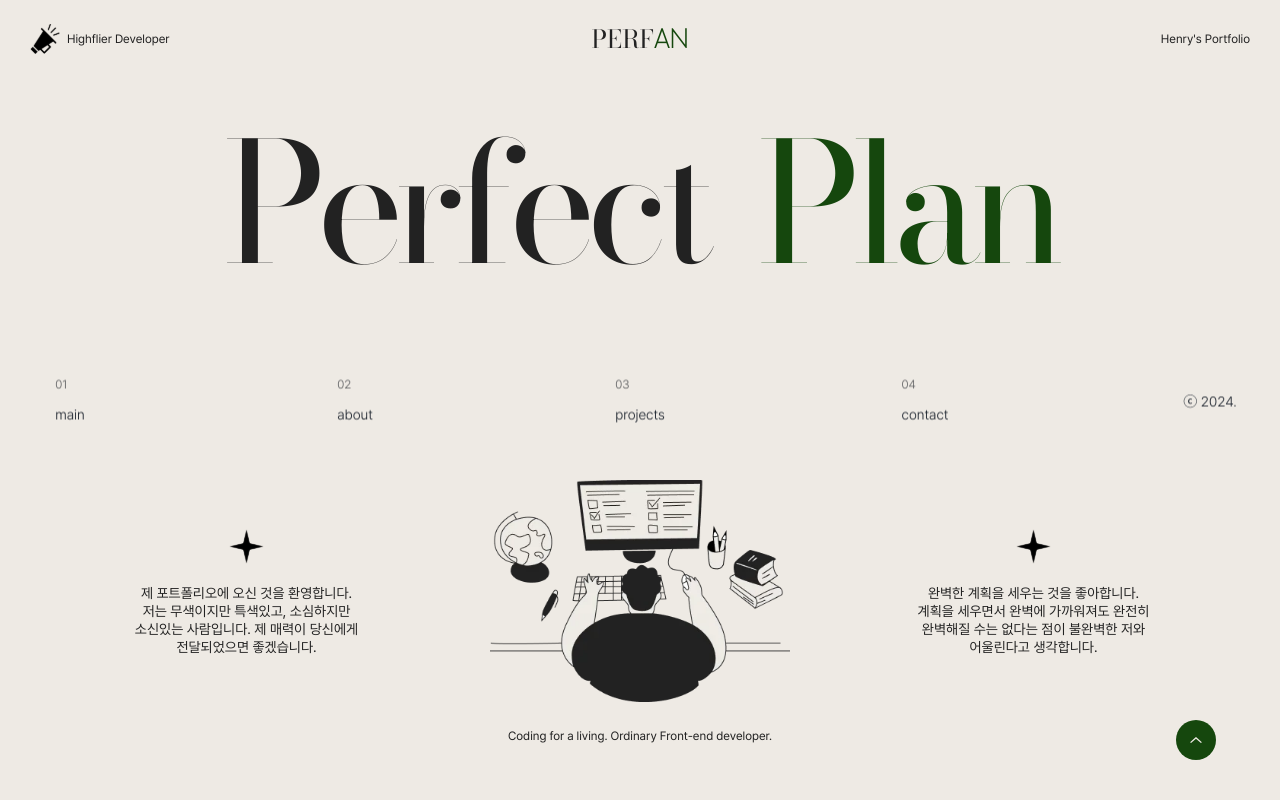
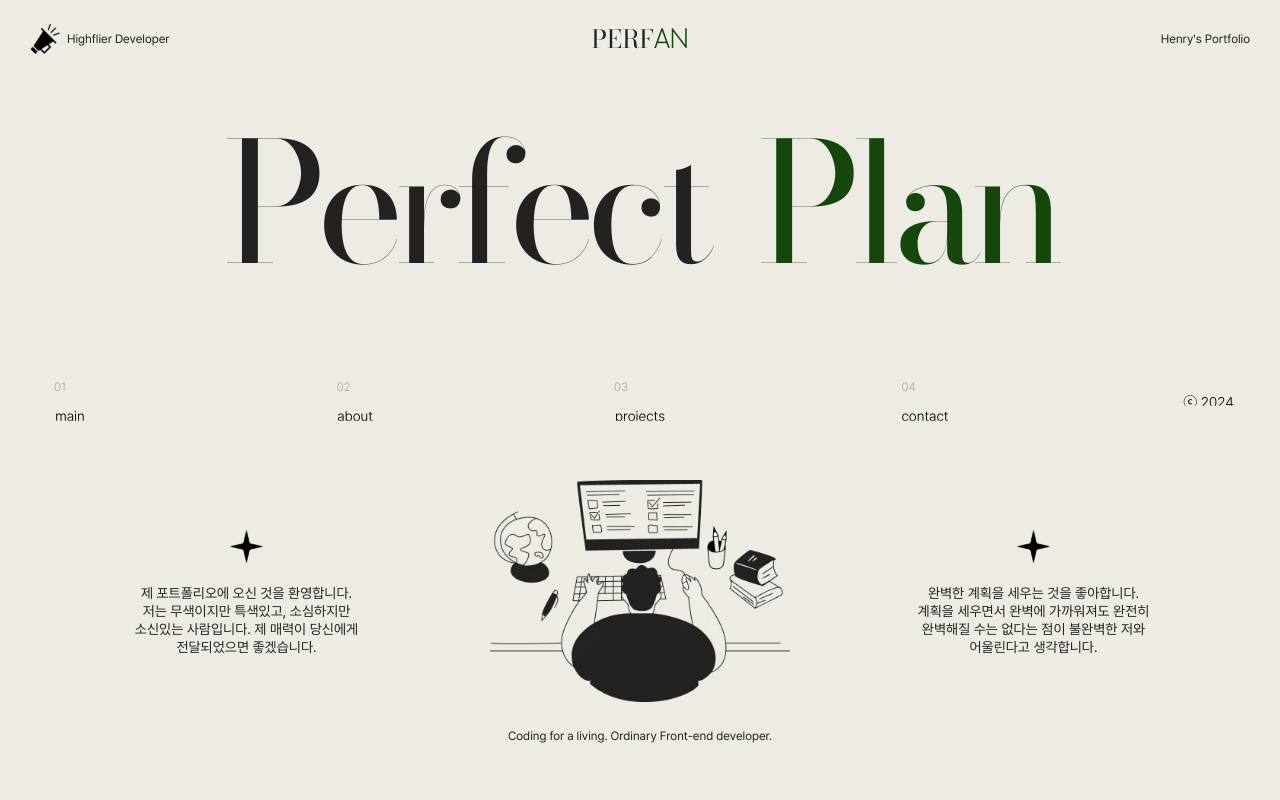
Before and after one commit to KimHyunLo/PERFAN, a React (Vite) app: page / in a window 1280 px wide. Shown: the top 800 px of the page. Built offline with nearby package versions, Linux system fonts and the light colour scheme.

Commit message:
update: gnb 애니메이션 추가

```diff
--- a/src/components/Nav.tsx
+++ b/src/components/Nav.tsx
@@ -1,6 +1,7 @@
 import styled from 'styled-components'
 import { useCustomContext } from '../hooks/useCustomContext '
 import { SectionsContext } from '../store/section-context'
+import { useState } from 'react'
 
 const StyledNav = styled.nav`
   position: fixed;
@@ -8,7 +9,6 @@ const StyledNav = styled.nav`
   left: 0;
   transform: translateY(-50%);
   width: 100%;
-  mix-blend-mode: exclusion;
   z-index: 1;
 
   @media only screen and (max-width: 1024px) {
@@ -28,11 +28,13 @@ const StyledListItem = styled.li`
 `
 
 const StyledButton = styled.button`
+  position: relative;
   display: flex;
   flex-direction: column;
   align-items: center;
   font-weight: 300;
   margin: 0 auto;
+  z-index: 1;
 
   .number {
     color: var(--gray);
@@ -40,36 +42,138 @@ const StyledButton = styled.button`
     align-self: start;
   }
 
-  .path {
-    color: var(--white);
-  }
-
   &.text {
     cursor: default;
   }
+
+  &:hover {
+    .sans span,
+    .serif span {
+      transform: translateY(-0.9vw);
+    }
+  }
+`
+
+const StyledTitleBox = styled.div<{ $index: number }>`
+  position: absolute;
+  top: 50%;
+  left: 0;
+  transform: translateY(-50%);
+  width: 100vw;
+  height: 0;
+  background-color: var(--black);
+  transition: all 0.5s;
+  overflow: hidden;
+
+  &.on${(props) => props.$index} {
+    height: 25vh;
+
+    .title span {
+      transform: translateY(0);
+    }
+  }
+
+  .title {
+    position: absolute;
+    top: 50%;
+    left: 50%;
+    transform: translate(-50%, -50%);
+    width: 100%;
+    font-family: 'Bodoni Moda', sans-serif;
+    font-size: max(45px, 13vw);
+    word-spacing: 2rem;
+    text-align: center;
+    letter-spacing: -10px;
+    line-height: 1;
+    color: var(--dark-gray);
+
+    span {
+      transform: translateY(25vh);
+
+      &:nth-child(1) {
+        text-transform: uppercase;
+      }
+    }
+  }
+`
+
+const StyledLinkBox = styled.div`
+  height: 0.9vw;
+  line-height: 1;
+  overflow: hidden;
+
+  .serif {
+    font-family: 'Bodoni Moda', sans-serif;
+    color: var(--white);
+  }
+`
+
+const StyledLetterSpan = styled.span<{ $delay: number }>`
+  display: inline-block;
+  transition: all 0.5s;
+  ${({ $delay }) => `transition-delay: ${$delay / 50}s`}
 `
 
 export default function Nav() {
   const { sections, onNavClick } = useCustomContext(SectionsContext)
+  const [isSelected, setIsSelected] = useState<boolean>(false)
+  const [title, setTitle] = useState<number>(0)
 
   function handleClick(index: number) {
     onNavClick(sections[index].ref.current)
   }
 
+  function handleMoustEnter(index: number) {
+    setIsSelected(true)
+    setTitle(index)
+  }
+
+  function handleMoustLeave() {
+    setIsSelected(false)
+  }
+
   return (
     <StyledNav>
       <StyledList>
-        {sections.map((section, index) => (
+        {sections.map((section, sectionIndex) => (
           <StyledListItem key={section.nav}>
-            <StyledButton onClick={() => handleClick(index)}>
-              <div className="number small-font">0{index + 1}</div>
-              <div className="path">{section.nav}</div>
+            <StyledTitleBox className={`${isSelected && `on${sectionIndex}`}`} $index={title}>
+              <div className="title">
+                {[...section.nav].map((letter, index) => (
+                  <StyledLetterSpan key={index} $delay={index}>
+                    {letter}
+                  </StyledLetterSpan>
+                ))}
+              </div>
+            </StyledTitleBox>
+            <StyledButton
+              onClick={() => handleClick(sectionIndex)}
+              onMouseEnter={() => handleMoustEnter(sectionIndex)}
+              onMouseLeave={handleMoustLeave}
+            >
+              <div className="number small-font">0{sectionIndex + 1}</div>
+              <StyledLinkBox>
+                <div className="sans">
+                  {[...section.nav].map((letter, index) => (
+                    <StyledLetterSpan key={index} $delay={index}>
+                      {letter}
+                    </StyledLetterSpan>
+                  ))}
+                </div>
+                <div className="serif">
+                  {[...section.nav].map((letter, index) => (
+                    <StyledLetterSpan key={index} $delay={index}>
+                      {letter}
+                    </StyledLetterSpan>
+                  ))}
+                </div>
+              </StyledLinkBox>
             </StyledButton>
           </StyledListItem>
         ))}
         <StyledListItem>
           <StyledButton className="text">
-            <div className="path">ⓒ 2024.</div>
+            <StyledLinkBox>ⓒ 2024.</StyledLinkBox>
           </StyledButton>
         </StyledListItem>
       </StyledList>
--- a/src/components/ScrollButton.tsx
+++ /dev/null
@@ -1,38 +0,0 @@
-import styled from 'styled-components'
-
-const StyledLayout = styled.div`
-  position: fixed;
-  bottom: 5%;
-  right: 5%;
-  z-index: 1;
-`
-
-const StyledButton = styled.button`
-  display: flex;
-  align-items: center;
-  justify-content: center;
-  width: max(2.5vw, 40px);
-  height: max(2.5vw, 40px);
-  background-color: var(--active);
-  border-radius: 50px;
-`
-
-const StyledImage = styled.img`
-  width: 30%;
-`
-
-function ScrollButton() {
-  function handleClick() {
-    window.scrollTo({ top: 0 })
-  }
-
-  return (
-    <StyledLayout>
-      <StyledButton onClick={handleClick}>
-        <StyledImage src="icons/scroll.svg" alt="scroll" />
-      </StyledButton>
-    </StyledLayout>
-  )
-}
-
-export default ScrollButton
--- a/src/hooks/useAnimation.ts
+++ b/src/hooks/useAnimation.ts
@@ -5,6 +5,4 @@ import { ScrollTrigger } from 'gsap/ScrollTrigger'
 export function useAnimation() {
   gsap.registerPlugin(useGSAP)
   gsap.registerPlugin(ScrollTrigger)
-
-  useGSAP(() => {})
 }
--- a/src/index.css
+++ b/src/index.css
@@ -5,6 +5,7 @@
   --active-difference: #cfa3c3;
   --highlight: #d3486f;
   --white: #eeeae4;
+  --dark-gray: #454545;
   --gray: #a9a9a9;
   --black: #222;
   --black-difference: #ddd;
--- a/src/pages/Layout.tsx
+++ b/src/pages/Layout.tsx
@@ -3,7 +3,6 @@ import styled from 'styled-components'
 
 import Header from '../components/Header.tsx'
 import Scrollbar from '../components/Scrollbar.tsx'
-import ScrollButton from '../components/ScrollButton.tsx'
 import Nav from '../components/Nav.tsx'
 import SectionBox from '../components/SectionBox.tsx'
 
@@ -33,7 +32,6 @@ function Layout() {
       <Header />
       <Nav />
       <Scrollbar target={document.body} />
-      <ScrollButton />
       <main>
         {sections.map((section) => (
           <SectionBox section={section} key={section.nav}>
```
